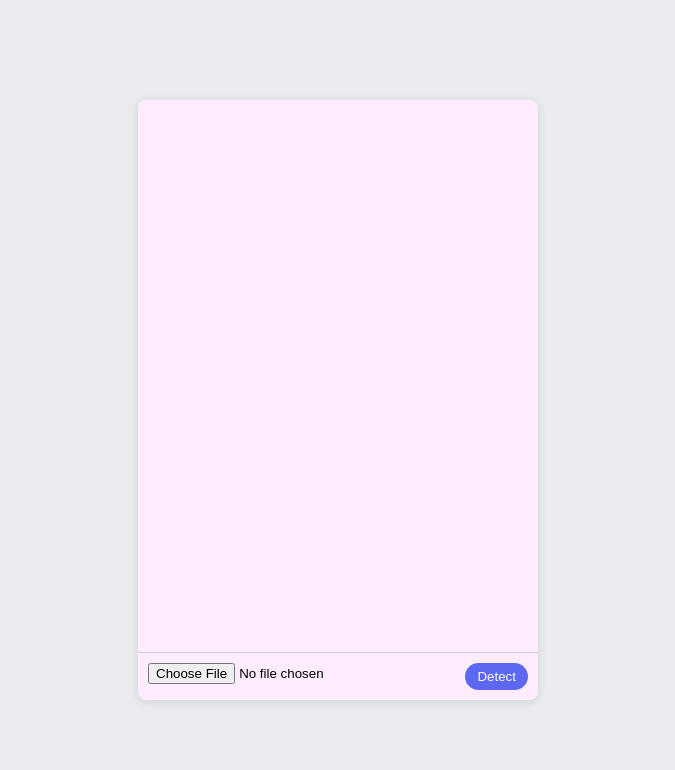
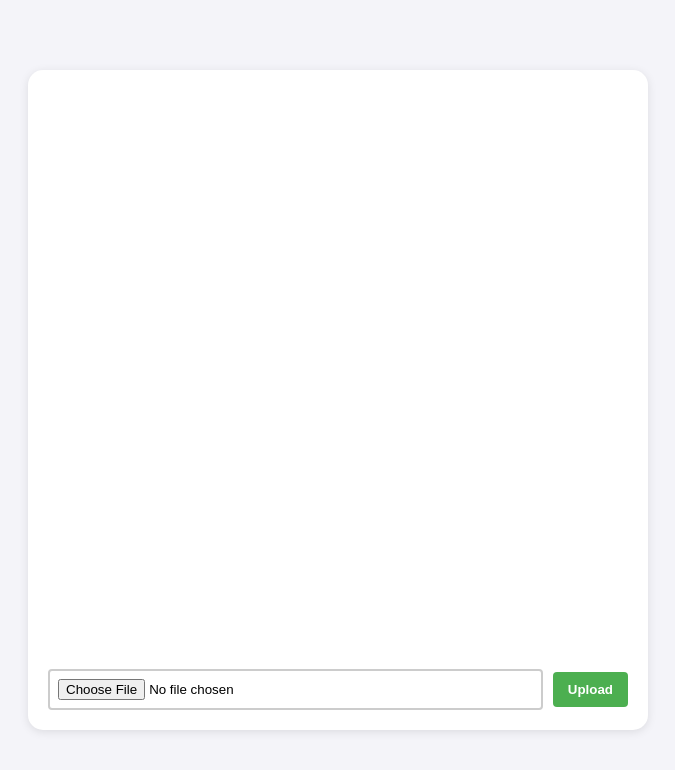
Before and after one commit to XinranTaoAngela/AI_APP, a React (Create React App) app in the folder frontend/: page / in a window 1280 px wide. Shown: the top 770 px of the page, without its empty margins (302-977 px from the left). Built offline with nearby package versions, Linux system fonts and the light colour scheme.

Commit message:
adjust frontend code

```diff
--- a/frontend/src/App.css
+++ b/frontend/src/App.css
@@ -3,33 +3,28 @@
   justify-content: center;
   align-items: center;
   height: 100vh;
-  background-color: #e9ebee;
+  background-color: #f4f4f9;
   font-family: 'Arial', sans-serif;
 }
 
-.chat-box {
-  width: 400px;
-  height: 600px;
-  background-color: rgb(255, 236, 255);
-  border-radius: 8px;
-  box-shadow: 0 2px 10px rgba(0,0,0,0.1);
-  display: flex;
-  flex-direction: column;
-}
-
-.messages {
-  flex-grow: 1;
-  overflow-y: auto;
+.chat-container {
+  width: 80%;
+  max-width: 600px;
+  height: 80vh;
+  background-color: #fff;
+  border-radius: 15px;
+  box-shadow: 0 2px 10px rgba(0, 0, 0, 0.1);
   padding: 10px;
   display: flex;
   flex-direction: column;
-  gap: 8px;
+  overflow: hidden;
 }
 
 .message {
-  padding: 10px;
-  border-radius: 18px;
-  max-width: 80%;
+  padding: 10px 20px;
+  border-radius: 20px;
+  margin: 5px;
+  max-width: 70%;
   word-wrap: break-word;
 }
 
@@ -38,31 +33,39 @@
   background-color: #dcf8c6;
 }
 
-.message.system {
+.message.agent {
   align-self: flex-start;
   background-color: #f0f0f0;
 }
 
-.message-form {
+.file-upload-container {
   display: flex;
+  justify-content: space-between;
+  align-items: center;
+  margin-top: auto;
+  width: 100%;
   padding: 10px;
-  gap: 10px;
-  border-top: 1px solid #ccc;
 }
 
-input[type="file"] {
+.file-input {
   flex-grow: 1;
+  border: 2px solid #ccc;
+  padding: 8px;
+  border-radius: 4px;
+  margin-right: 10px;
 }
 
-button {
-  background-color: #5c67f2;
+.upload-button {
+  padding: 10px 15px;
+  background-color: #4CAF50;
   color: white;
   border: none;
-  padding: 6px 12px;
-  border-radius: 18px;
+  border-radius: 4px;
   cursor: pointer;
+  font-weight: bold;
+  margin-right: 20px;
 }
 
-button:hover {
-  background-color: #4a54e1;
+.upload-button:hover {
+  background-color: #45a049;
 }
--- a/frontend/src/App.js
+++ b/frontend/src/App.js
@@ -5,20 +5,24 @@ function App() {
   const [file, setFile] = useState(null);
   const [messages, setMessages] = useState([]);
 
-  const handleFileChange = (event) => {
-    setFile(event.target.files[0]);
-    setMessages([...messages, { text: `Selected file - ${event.target.files[0].name}`, sender: 'user' }]);
+  const handleFileSelect = (event) => {
+    const selectedFile = event.target.files[0];
+    if (!selectedFile) {
+      return;
+    }
+    setFile(selectedFile);
+    setMessages(prev => [...prev, { text: `Selected file: ${selectedFile.name}`, sender: 'user' }]);
   };
 
-  const handleSubmit = async (event) => {
-    event.preventDefault();
+  const handleUpload = async () => {
     if (!file) {
       alert('Please select a file first.');
       return;
     }
+    setMessages(prev => [...prev, { text: 'Uploading file...', sender: 'user' }]);
+
     const formData = new FormData();
     formData.append('file', file);
-    setMessages([...messages, { text: 'Uploading...', sender: 'system' }]);
 
     // Send the file to the backend
     const response = await fetch('/upload', {
@@ -26,23 +30,21 @@ function App() {
       body: formData,
     });
     const result = await response.json();
-    setMessages([...messages, { text: `File uploaded! Detected: ${result.description}`, sender: 'system' }]);
+    setMessages(prev => [...prev, { text: `File uploaded! Detected: ${result.description}`, sender: 'agent' }]);
   };
 
   return (
     <div className="App">
-      <div className="chat-box">
-        <div className="messages">
-          {messages.map((msg, index) => (
-            <div key={index} className={`message ${msg.sender}`}>
-              {msg.text}
-            </div>
-          ))}
+      <div className="chat-container">
+        {messages.map((msg, index) => (
+          <div key={index} className={`message ${msg.sender}`}>
+            {msg.text}
+          </div>
+        ))}
+        <div className="file-upload-container">
+          <input type="file" onChange={handleFileSelect} className="file-input" />
+          <button onClick={handleUpload} className="upload-button">Upload</button>
         </div>
-        <form onSubmit={handleSubmit} className="message-form">
-          <input type="file" onChange={handleFileChange} />
-          <button type="submit">Detect</button>
-        </form>
       </div>
     </div>
   );
```
